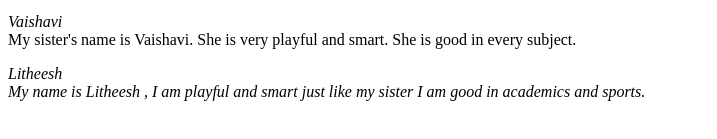
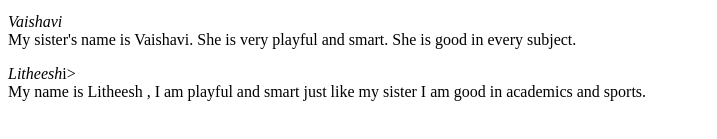
Before and after one commit to techiebora/litheesh, a plain HTML site: page index.html in a window 1280 px wide. Shown: the part 157-296 px from the top of the page, 0-717 px from the left. Drawn offline with Linux system fonts and the light colour scheme.

Commit message:
Update index.html

```diff
--- a/index.html
+++ b/index.html
@@ -7,6 +7,6 @@
 <p><i>Priya</i><br> My mother's name is Priya, she knows a lot about computers and its uses. She is great in the kitchen and makes a lot of tasty dishes. She also helps me with my homework when i find it difficult.</p>
 <p><i>Kathiravan</i><br> My father's name is Kathiravan,he is an IT professional. He works everyday sometimes even on saturdays.</p>
 <p><i>Vaishavi</i><br> My sister's name is Vaishavi. She is very playful and smart. She is good in every subject.</p>
-<p><i>Litheesh<i><br> My name is Litheesh , I am playful and smart just like my sister I am good in academics and sports.</p>
+<p><i>Litheesh</i>i><br> My name is Litheesh , I am playful and smart just like my sister I am good in academics and sports.</p>
 </body>
 </html>
```
